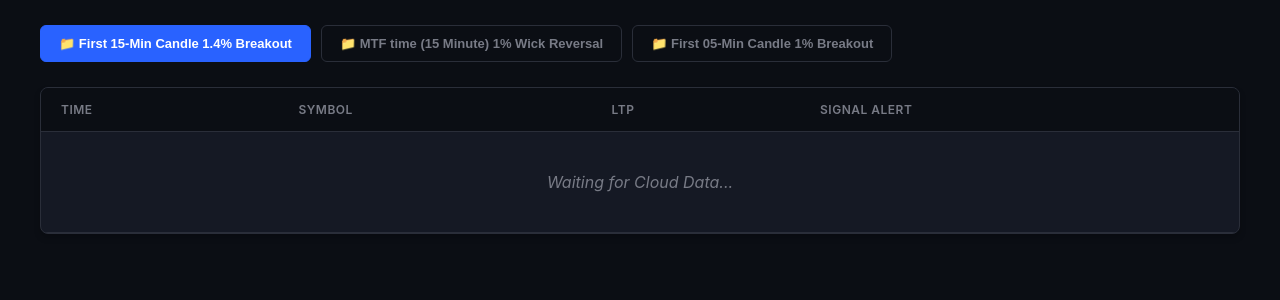
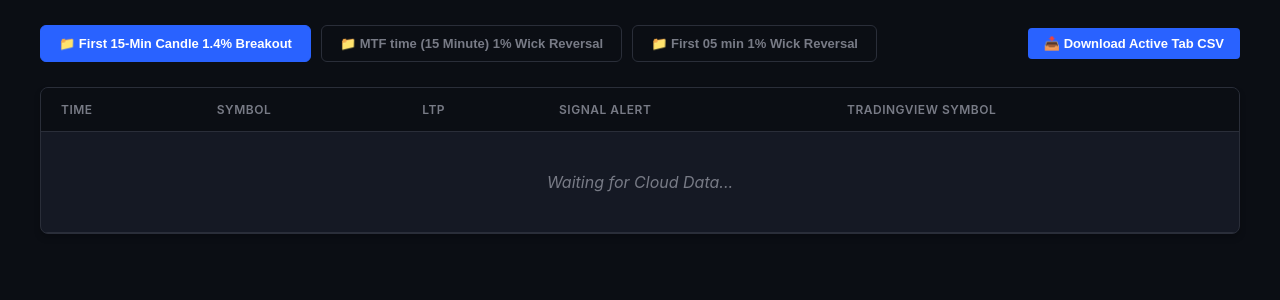
Before and after one commit to merasharemarket147/live-trading-dashboard, a Python web app: template templates/index.html in a window 1280 px wide. Shown: the part 62-362 px from the top of the page. Run offline with Jinja, Linux system fonts and the light colour scheme; the template is opened without the code that fills it, so the values that code supplies are empty.

Commit message:
Update index.html

```diff
--- a/templates/index.html
+++ b/templates/index.html
@@ -29,12 +29,14 @@
         }
         .header h1 { margin: 0; font-size: 22px; color: #ffffff; }
         .header-right { display: flex; align-items: center; gap: 15px; }
-        .scan-btn {
-            background-color: #089981; color: white; border: none;
-            padding: 8px 16px; border-radius: 4px; cursor: pointer;
-            font-weight: 600; font-size: 13px; transition: opacity 0.2s;
+        .btn {
+            border: none; padding: 8px 16px; border-radius: 4px; cursor: pointer;
+            font-weight: 600; font-size: 13px; transition: opacity 0.2s; color: white;
         }
-        .scan-btn:hover { opacity: 0.85; }
+        .btn:hover { opacity: 0.85; }
+        .scan-btn { background-color: #089981; }
+        .download-btn { background-color: #2962ff; }
+
         .live-indicator {
             display: flex; align-items: center; font-size: 13px; color: var(--text-muted); font-weight: 500;
         }
@@ -46,8 +48,16 @@
 
         .container { padding: 25px 30px; max-width: 1200px; margin: auto; }
 
-        /* Tabs */
-        .tabs { display: flex; gap: 10px; margin-bottom: 25px; flex-wrap: wrap; }
+        /* Action Bar (Tabs + Download Button) */
+        .action-bar {
+            display: flex;
+            justify-content: space-between;
+            align-items: center;
+            margin-bottom: 25px;
+            flex-wrap: wrap;
+            gap: 15px;
+        }
+        .tabs { display: flex; gap: 10px; flex-wrap: wrap; }
         .tab-btn {
             background-color: transparent; border: 1px solid var(--border-color);
             color: var(--text-muted); padding: 10px 18px; cursor: pointer;
@@ -80,7 +90,7 @@
     <div class="header">
         <h1>📊 Pawan's Algo Terminal</h1>
         <div class="header-right">
-            <button onclick="triggerManualScan()" id="scanBtn" class="scan-btn">🔄 Run Scanner Now</button>
+            <button onclick="triggerManualScan()" id="scanBtn" class="btn scan-btn">🔄 Run Scanner Now</button>
             <div class="live-indicator">
                 <div class="dot"></div> Live Sync
             </div>
@@ -88,56 +98,74 @@
     </div>
 
     <div class="container">
-        <div class="tabs">
-            <button class="tab-btn active" onclick="switchTab('tab15m', event)">📁 First 15-Min Candle 1.4% Breakout</button>
-            <button class="tab-btn" onclick="switchTab('tabWick', event)">📁 MTF time (15 Minute) 1% Wick Reversal</button>
-            <button class="tab-btn" onclick="switchTab('tab05m', event)">📁 First 05-Min Candle 1% Breakout</button>
+        <!-- Action Bar with Tabs and Download Button -->
+        <div class="action-bar">
+            <div class="tabs">
+                <button class="tab-btn active" onclick="switchTab('tab15m', 'First_15Min_Breakout', event)">📁 First 15-Min Candle 1.4% Breakout</button>
+                <button class="tab-btn" onclick="switchTab('tabWick', 'MTF_15Min_Wick_Reversal', event)">📁 MTF time (15 Minute) 1% Wick Reversal</button>
+                <button class="tab-btn" onclick="switchTab('tab05m', 'First_05Min_Wick_Reversal', event)">📁 First 05 min 1% Wick Reversal</button>
+            </div>
+            <button onclick="downloadCSV()" class="btn download-btn">📥 Download Active Tab CSV</button>
         </div>
 
         <!-- Tab 1: First 15-Min Candle -->
         <div id="tab15m" class="table-container active">
             <table>
                 <thead>
-                    <tr><th>Time</th><th>Symbol</th><th>LTP</th><th>Signal Alert</th></tr>
+                    <tr><th>Time</th><th>Symbol</th><th>LTP</th><th>Signal Alert</th><th>TradingView Symbol</th></tr>
                 </thead>
                 <tbody id="body15m">
-                    <tr><td colspan="4" class="empty-msg">Waiting for Cloud Data...</td></tr>
+                    <tr><td colspan="5" class="empty-msg">Waiting for Cloud Data...</td></tr>
                 </tbody>
             </table>
         </div>
 
-        <!-- Tab 2: Wick Reversal -->
+        <!-- Tab 2: Wick Reversal (15m) -->
         <div id="tabWick" class="table-container">
             <table>
                 <thead>
-                    <tr><th>Time</th><th>Symbol</th><th>LTP</th><th>Signal Alert</th></tr>
+                    <tr><th>Time</th><th>Symbol</th><th>LTP</th><th>Signal Alert</th><th>TradingView Symbol</th></tr>
                 </thead>
                 <tbody id="bodyWick">
-                    <tr><td colspan="4" class="empty-msg">Waiting for Cloud Data...</td></tr>
+                    <tr><td colspan="5" class="empty-msg">Waiting for Cloud Data...</td></tr>
                 </tbody>
             </table>
         </div>
 
-        <!-- Tab 3: First 5-Min Candle -->
+        <!-- Tab 3: First 05 min 1% Wick Reversal -->
         <div id="tab05m" class="table-container">
             <table>
                 <thead>
-                    <tr><th>Time</th><th>Symbol</th><th>LTP</th><th>Signal Alert</th></tr>
+                    <tr><th>Time</th><th>Symbol</th><th>LTP</th><th>Signal Alert</th><th>TradingView Symbol</th></tr>
                 </thead>
                 <tbody id="body05m">
-                    <tr><td colspan="4" class="empty-msg">Waiting for Cloud Data...</td></tr>
+                    <tr><td colspan="5" class="empty-msg">Waiting for Cloud Data...</td></tr>
                 </tbody>
             </table>
         </div>
     </div>
 
     <script>
-        function switchTab(tabId, event) {
+        let currentActiveSource = "scanner_15m_candle";
+        let currentFileName = "First_15Min_Breakout";
+
+        function switchTab(tabId, fileName, event) {
             document.querySelectorAll('.table-container').forEach(t => t.classList.remove('active'));
             document.querySelectorAll('.tab-btn').forEach(b => b.classList.remove('active'));
 
             document.getElementById(tabId).classList.add('active');
             event.currentTarget.classList.add('active');
+
+            if(tabId === 'tab15m') {
+                currentActiveSource = "scanner_15m_candle";
+                currentFileName = fileName;
+            } else if(tabId === 'tabWick') {
+                currentActiveSource = "scanner_15m_wick";
+                currentFileName = fileName;
+            } else if(tabId === 'tab05m') {
+                currentActiveSource = "scanner_05m_wick";
+                currentFileName = fileName;
+            }
         }
 
         async function triggerManualScan() {
@@ -156,10 +184,12 @@
             btn.disabled = false;
         }
 
+        let globalData = [];
+
         async function loadData() {
             try {
                 let response = await fetch('/api/data');
-                let data = await response.json();
+                globalData = await response.json();
 
                 let body15m = document.getElementById('body15m');
                 let bodyWick = document.getElementById('bodyWick');
@@ -171,12 +201,14 @@
 
                 let c15 = false, cWick = false, c05 = false;
 
-                data.forEach(item => {
+                globalData.forEach(item => {
+                    let tvSymbol = `NSE:${item.symbol},`;
                     let row = `<tr>
                         <td class="time-col">${item.time}</td>
                         <td class="symbol">${item.symbol}</td>
                         <td class="price-col">₹${item.price}</td>
                         <td>${item.signal}</td>
+                        <td class="price-col" style="color: #2962ff; font-weight: bold;">${tvSymbol}</td>
                     </tr>`;
 
                     if(item.source === "scanner_15m_candle") {
@@ -185,19 +217,47 @@
                     } else if(item.source === "scanner_15m_wick") {
                         bodyWick.innerHTML += row;
                         cWick = true;
-                    } else if(item.source === "scanner_05m_candle") {
+                    } else if(item.source === "scanner_05m_wick") {
                         body05m.innerHTML += row;
                         c05 = true;
                     }
                 });
 
-                if(!c15) body15m.innerHTML = `<tr><td colspan="4" class="empty-msg">No signals found today.</td></tr>`;
-                if(!cWick) bodyWick.innerHTML = `<tr><td colspan="4" class="empty-msg">No signals found today.</td></tr>`;
-                if(!c05) body05m.innerHTML = `<tr><td colspan="4" class="empty-msg">No signals found today.</td></tr>`;
+                if(!c15) body15m.innerHTML = `<tr><td colspan="5" class="empty-msg">No signals found today.</td></tr>`;
+                if(!cWick) bodyWick.innerHTML = `<tr><td colspan="5" class="empty-msg">No signals found today.</td></tr>`;
+                if(!c05) body05m.innerHTML = `<tr><td colspan="5" class="empty-msg">No signals found today.</td></tr>`;
 
             } catch (error) {
                 console.error("Sync Error:", error);
             }
+        }
+
+        // CSV Download Function for Active Tab
+        function downloadCSV() {
+            let filteredData = globalData.filter(item => item.source === currentActiveSource);
+
+            if(filteredData.length === 0) {
+                alert("No data available to download in this tab!");
+                return;
+            }
+
+            let csvContent = "data:text/csv;charset=utf-8,Time,Symbol,Price,Signal,TradingView Symbol\r\n";
+
+            filteredData.forEach(item => {
+                let tvSymbol = `NSE:${item.symbol},`;
+                // Signal text se HTML tags hatana taaki CSV clean aaye
+                let cleanSignal = item.signal.replace(/<[^>]*>?/gm, '');
+                let row = `"${item.time}","${item.symbol}","${item.price}","${cleanSignal}","${tvSymbol}"`;
+                csvContent += row + "\r\n";
+            });
+
+            let encodedUri = encodeURI(csvContent);
+            let link = document.createElement("a");
+            link.setAttribute("href", encodedUri);
+            link.setAttribute("download", `${currentFileName}_${new Date().toISOString().slice(0,10)}.csv`);
+            document.body.appendChild(link);
+            link.click();
+            document.body.removeChild(link);
         }
 
         loadData();
```
